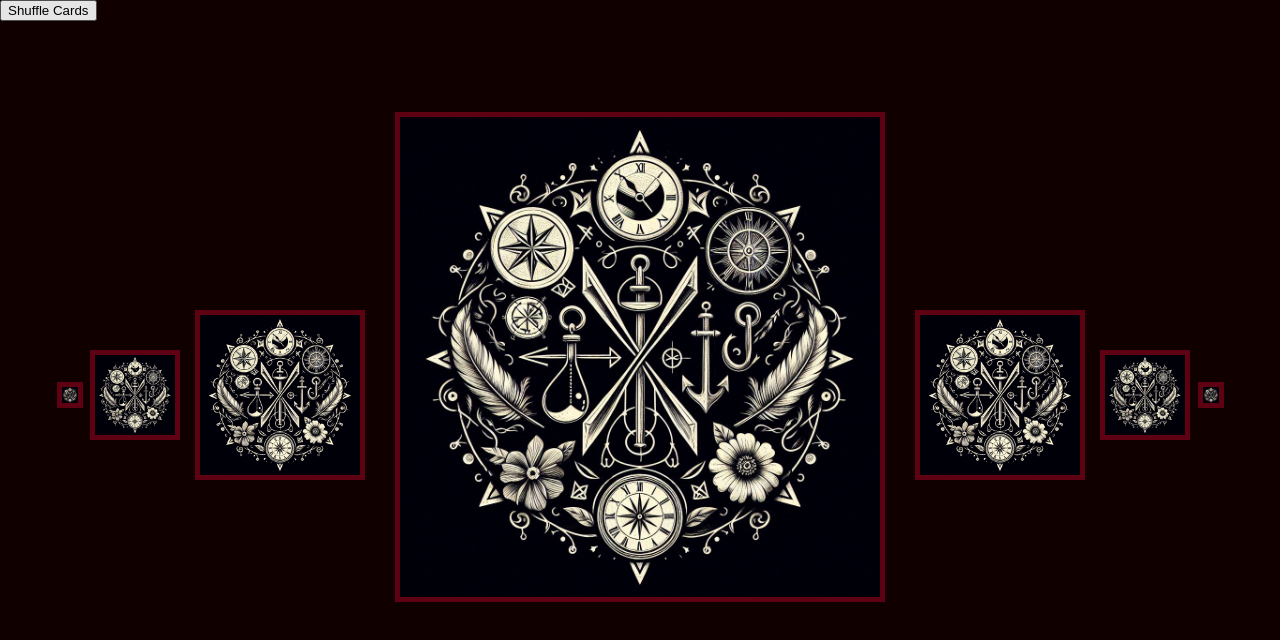
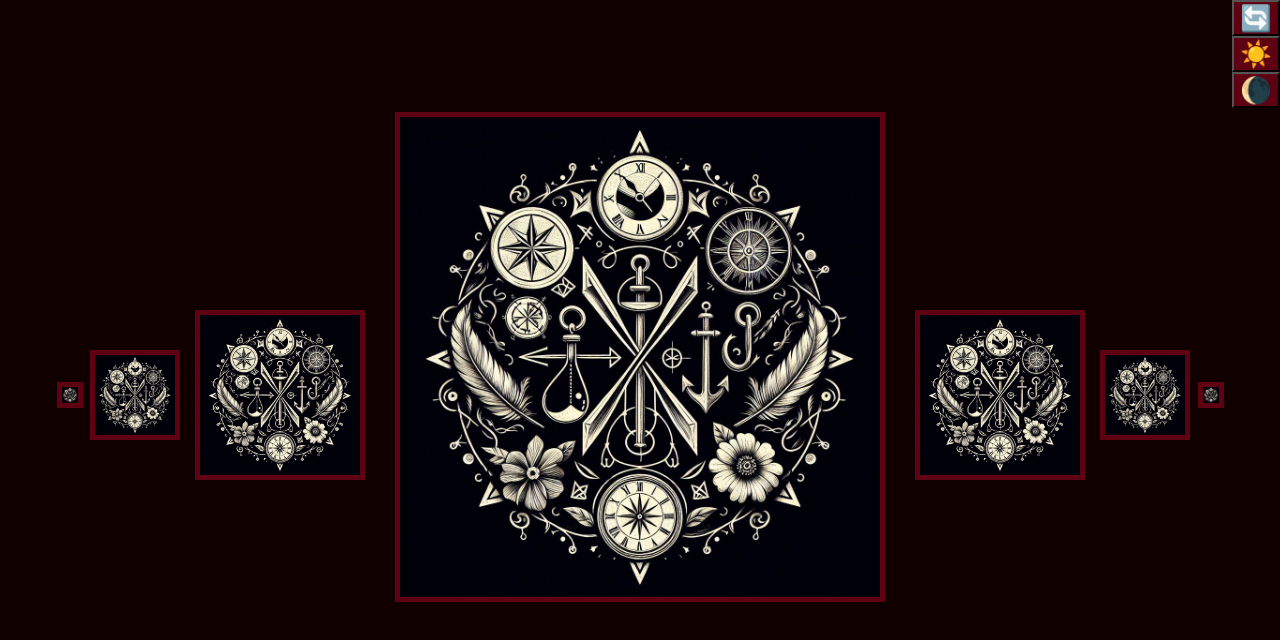
Before and after one commit to pjtunstall/react-tarot, a React (Create React App) app: page / in a window 1280 px wide. Shown: the top 640 px of the page. Built offline with nearby package versions, Linux system fonts and the light colour scheme.

Commit message:
controls: shuffle, dark and light themes

```diff
--- a/src/App.css
+++ b/src/App.css
@@ -13,7 +13,25 @@
   z-index: 2;
   position: fixed;
   top: 0;
-  left: 0;
+  right: 0;
+}
+
+.controls > button {
+  cursor: pointer;
+  width: 100%;
+  height: 100%;
+  font-size: 1.6em;
+  display: flex;
+  justify-content: center;
+  align-items: center;
+  background-color: #5d0113;
+  transition: all var(--transition-time) ease-in-out;
+  cursor: pointer;
+}
+
+.controls > button:hover {
+  background-color: #f50334;
+  box-shadow: 0 0 10px 5px #5d0113;
 }
 
 .card {
@@ -31,6 +49,14 @@
   color: silver;
   transition: all var(--transition-time) ease-in-out;
   font-size: 5vmin;
+}
+
+.title-dark-theme {
+  color: silver;
+}
+
+.title-light-theme {
+  color: #5d0113;
 }
 
 .flip {
@@ -74,7 +100,6 @@
 }
 
 .App-header {
-  background-color: rgb(16, 0, 0);
   min-height: 100vh;
   display: flex;
   align-items: center;
@@ -83,6 +108,16 @@
   color: white;
 }
 
+.dark-theme {
+  background-color: rgb(16, 0, 0);
+  color: white;
+}
+
+.light-theme {
+  background-color: rgb(240, 240, 240);
+  color: rgb(16, 0, 0);
+}
+
 .App-link {
   color: #f6adbd;
 }
--- a/src/App.js
+++ b/src/App.js
@@ -95,6 +95,8 @@ function App() {
     isFaceUp: false,
     isAnimating: false,
   }));
+
+  const [theme, setTheme] = useState("dark-theme");
 
   const [cards, setCards] = useState(initialCards);
   const [isMoving, setIsMoving] = useState(false);
@@ -271,7 +273,7 @@ function App() {
       onKeyDown={handleKeyDown}
     >
       <audio ref={flipAudioRef} src={flipSound} />
-      <header className="App-header">
+      <header className={`App-header ${theme}`}>
         {cards.slice(0, 7).map((card, i) => (
           <Card
             src={card.src}
@@ -281,6 +283,7 @@ function App() {
             onClick={(event) => handleCardClick(event, i)}
             isFaceUp={card.isFaceUp}
             isAnimating={card.isAnimating}
+            theme={theme}
             key={card.name}
           />
         ))}
@@ -288,11 +291,30 @@ function App() {
       <div className="controls">
         <button
           onClick={(e) => {
+            e.preventDefault();
             e.stopPropagation();
             shuffleCards();
           }}
         >
-          Shuffle Cards
+          🔄
+        </button>
+        <button
+          onClick={(e) => {
+            e.preventDefault();
+            e.stopPropagation();
+            setTheme("light-theme");
+          }}
+        >
+          ☀️
+        </button>
+        <button
+          onClick={(e) => {
+            e.preventDefault();
+            e.stopPropagation();
+            setTheme("dark-theme");
+          }}
+        >
+          🌘
         </button>
       </div>
     </div>
--- a/src/Card.js
+++ b/src/Card.js
@@ -8,6 +8,7 @@ function Card({
   isFaceUp,
   isAnimating,
   onClick,
+  theme,
 }) {
   const [isHovered, setIsHovered] = useState(false);
   const size = getSizeClass(position);
@@ -19,6 +20,15 @@ function Card({
   const handleMouseLeave = useCallback(() => {
     setIsHovered(false);
   }, []);
+
+  let titleColor = "";
+  if (isHovered) {
+    if (theme === "dark-theme") {
+      titleColor = "#fff";
+    } else {
+      titleColor = "#000";
+    }
+  }
 
   return (
     <div
@@ -43,9 +53,9 @@ function Card({
       />
       <div>{position === 3 && <p></p>}</div>
       <div
-        className="title"
+        className={`title title-${theme}`}
         style={{
-          color: isHovered ? "#fff" : "",
+          color: titleColor,
           opacity: isFaceUp ? "1" : "0",
         }}
       >
```
Also changed, not shown: src/images/13_death.jpg.
